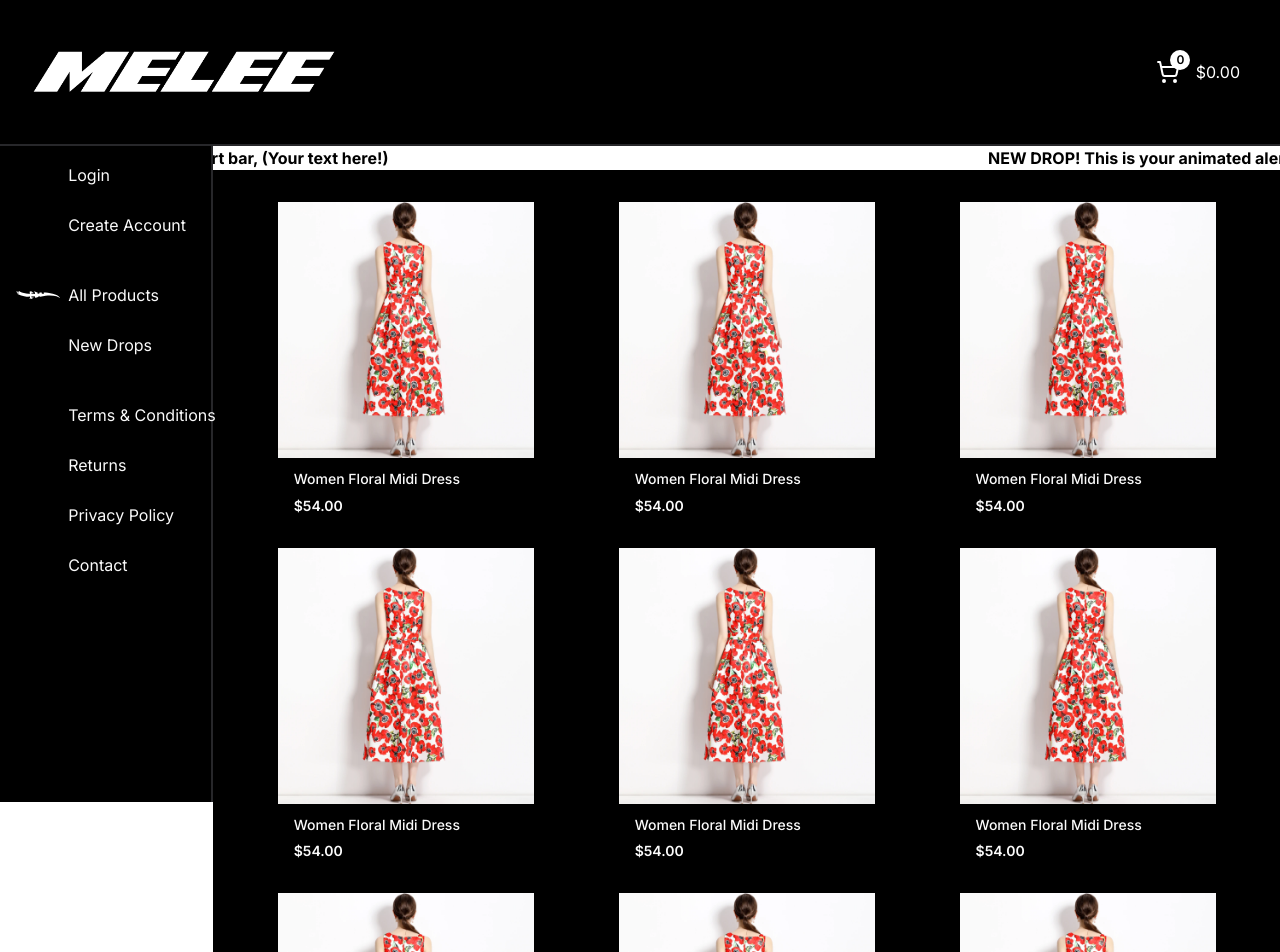
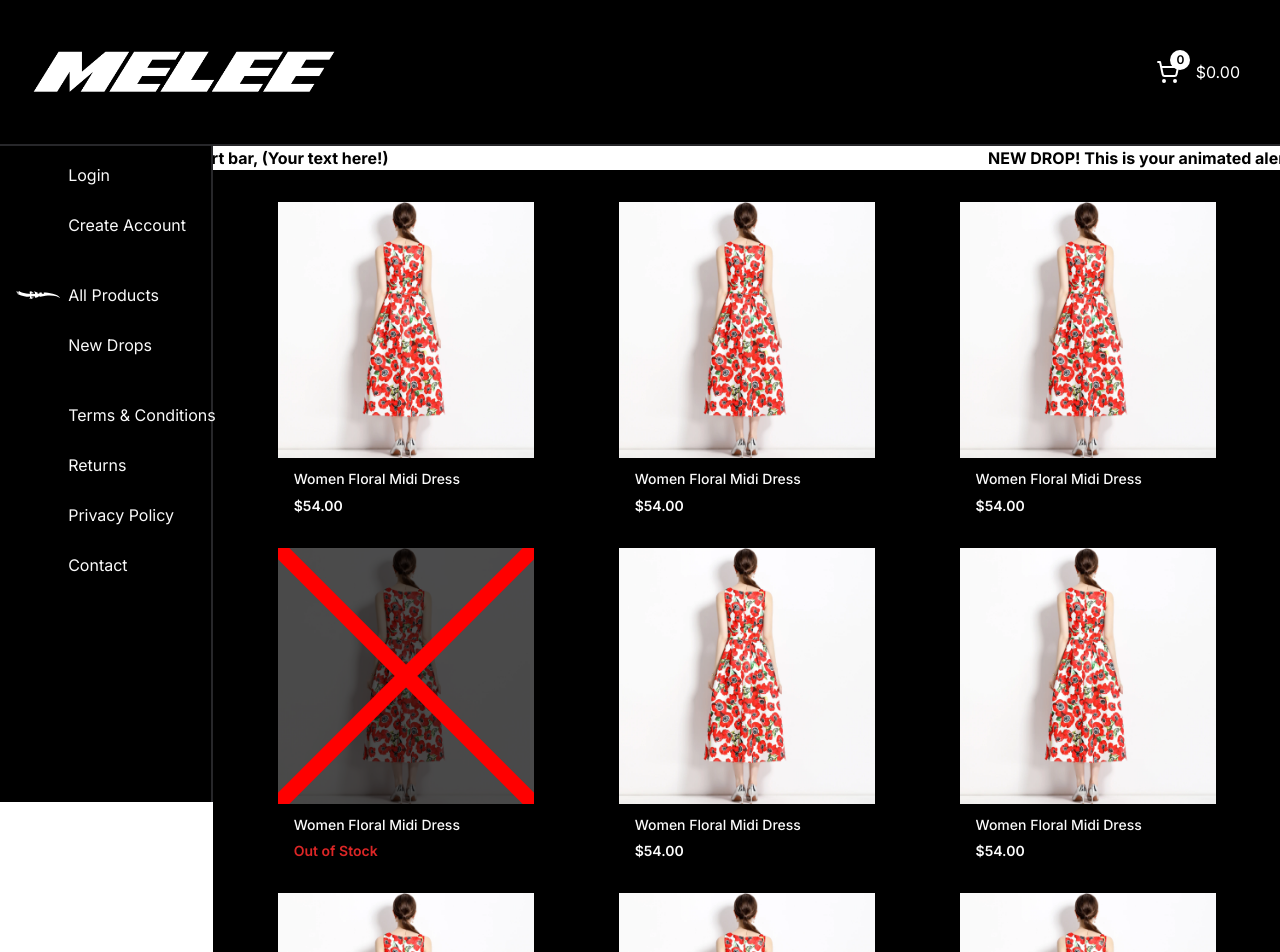
Before and after one commit to sakib-xrz/melee-client, a Next.js app: page /products in a window 1280 px wide. Shown: the top 952 px of the page. Built offline with nearby package versions, Linux system fonts and the light colour scheme.

Commit message:
Add out of stock indicator to ProductCard component

```diff
--- a/app/(with-sidebar)/products/components/ProductCard.jsx
+++ b/app/(with-sidebar)/products/components/ProductCard.jsx
@@ -1,10 +1,15 @@
 import Image from "next/image";
 import Link from "next/link";
 import dress1 from "public/images/dress.png";
+import redX from "public/images/red-x-transparent.png";
 
-export default function ProductCard() {
+export default function ProductCard({ isOutOfStock = false }) {
   return (
-    <div className="product-card xl:w-64 hover:bg-accent transition-colors duration-300">
+    <div
+      className={`product-card xl:w-64 relative ${
+        isOutOfStock ? "" : "hover:bg-accent transition-colors duration-300"
+      }`}
+    >
       <Link href={"/products/1"}>
         <Image className="object-contain" src={dress1} alt="dress" priority />
         <div className="product-info px-4 py-3 flex flex-col space-y-2">
@@ -12,10 +17,21 @@ export default function ProductCard() {
             Women Floral Midi Dress
           </h4>
           <div className="flex items-center justify-between text-sm font-semibold">
-            <p>$54.00</p>
+            {isOutOfStock ? (
+              <p className="text-red-600">Out of Stock</p>
+            ) : (
+              <p>$54.00</p>
+            )}
           </div>
         </div>
       </Link>
+      {isOutOfStock && (
+        <Image
+          src={redX}
+          alt="red-x"
+          className="absolute top-0 right-0 bg-black/70"
+        />
+      )}
     </div>
   );
 }
--- a/app/(with-sidebar)/products/page.jsx
+++ b/app/(with-sidebar)/products/page.jsx
@@ -23,7 +23,7 @@ export default function ProductsPage() {
             <ProductCard />
           </div>
           <div className="xs:flex justify-center items-center">
-            <ProductCard />
+            <ProductCard isOutOfStock />
           </div>
           <div className="xs:flex justify-center items-center">
             <ProductCard />
```
Also changed, not shown: public/images/red-x-transparent.png (added).
